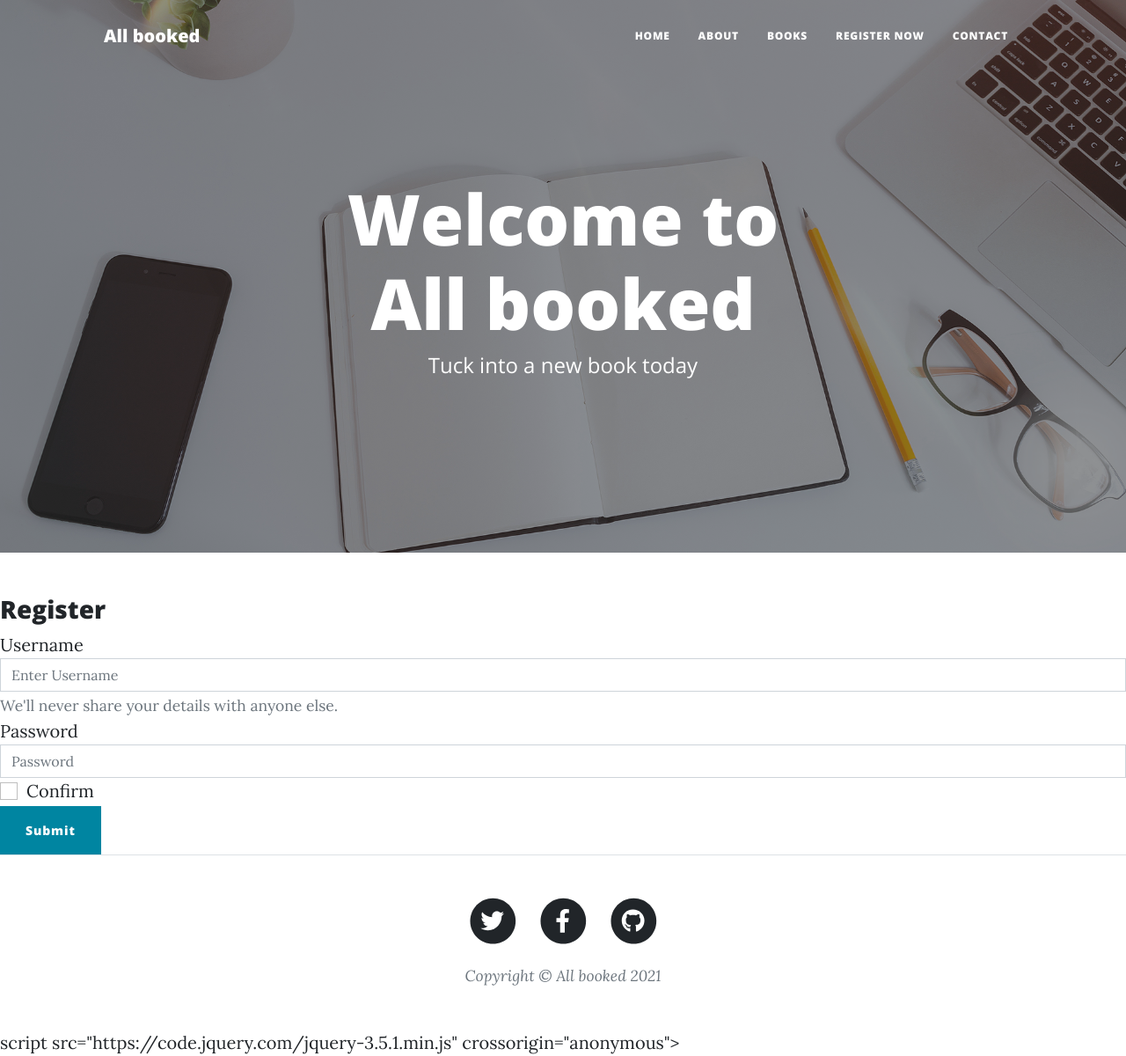
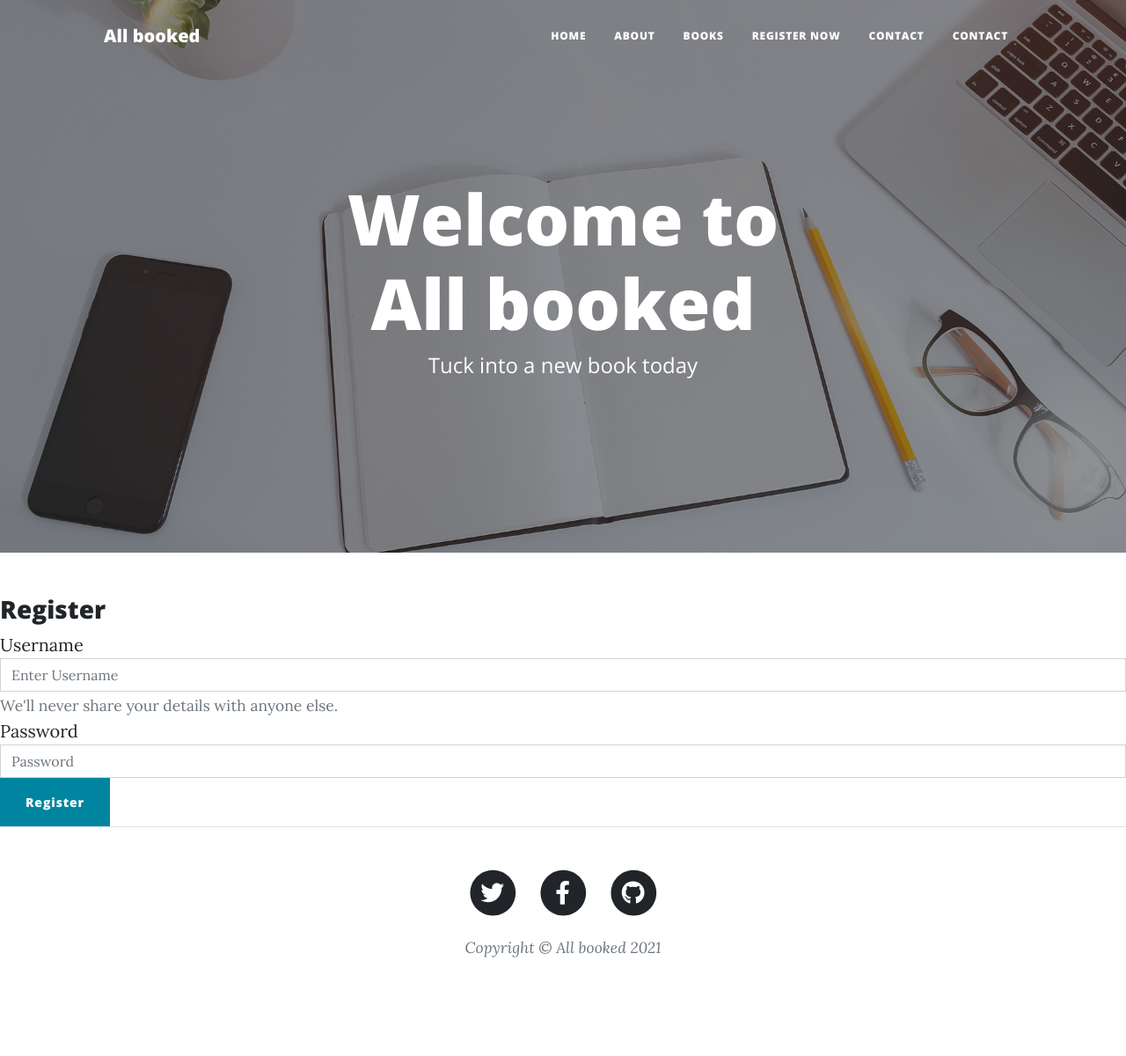
Before and after one commit to Marijoke/MS3, a Flask app: page /register in a window 1280 px wide. Shown: the whole page at 88% size. After the commit the page ends 1088 px from the top, so only its background shows below. Run offline with Flask 2, Linux system fonts and the light colour scheme; some libraries are stand-ins or nearby versions.

Commit message:
Registration form complete, data encrypted and is recieved by Mongo successfully

```diff
--- a/app.py
+++ b/app.py
@@ -39,6 +39,24 @@ def books():
 
 @app.route("/register", methods=["GET", "POST"])
 def register():
+    if request.method == "POST":
+        # check if username already exists in db
+        existing_user = mongo.db.users.find_one(
+            {"username": request.form.get("username").lower()})
+
+        if existing_user:
+            flash("Username already exists")
+            return redirect(url_for("register"))
+
+        register = {
+            "username": request.form.get("username").lower(),
+            "password": generate_password_hash(request.form.get("password"))
+        }
+        mongo.db.users.insert_one(register)
+
+        # put the new user into 'session' cookie
+        session["user"] = request.form.get("username").lower()
+        flash("Registration Successful!")
     return render_template("register.html")
 
 
--- a/templates/base.html
+++ b/templates/base.html
@@ -31,6 +31,7 @@
                     <li class="nav-item"><a class="nav-link px-lg-3 py-3 py-lg-4" href="{{ url_for('books') }}">Books</a></li>
                     <li class="nav-item"><a class="nav-link px-lg-3 py-3 py-lg-4" href="{{ url_for('register') }}">Register Now</a></li>
                     <li class="nav-item"><a class="nav-link px-lg-3 py-3 py-lg-4" href="{{ url_for('contact') }}">Contact</a></li>
+                    <li class="nav-item"><a class="nav-link px-lg-3 py-3 py-lg-4" href="#">Contact</a></li>
                 </ul>
             </div>
         </div>
@@ -87,9 +88,6 @@
             </div>
         </div>
     </footer>
-    <!-- jquery-->
-    script src="https://code.jquery.com/jquery-3.5.1.min.js"
-        integrity="sha256-9/aliU8dGd2tb6OSsuzixeV4y/faTqgFtohetphbbj0=" crossorigin="anonymous"></script>
     <!-- Bootstrap core JS-->
     <script src="https://cdn.jsdelivr.net/npm/bootstrap@5.0.1/dist/js/bootstrap.bundle.min.js"></script>
     <!-- Core theme JS-->
--- a/templates/books.html
+++ b/templates/books.html
@@ -2,10 +2,10 @@
 {% block content %}
 
 <h2>Books</h2>
-    {% for book in books %}
-        {{ book._id }} <br>
+    {% for books in books %}
+        {{ task_manager.books_id }} <br>
         {{ book.book_title }} <br>
-        {{ book.ISBN }} <br>
+        {{ books.ISBN }} <br>
         {{ book.book_description }} <br>
         {{ book.author }} <br>
         {{ book.book_rating }} <br>
--- a/templates/register.html
+++ b/templates/register.html
@@ -6,20 +6,18 @@
     <!-- username -->
         <div class="form-group">
             <label for="username">Username</label>
-            <input type="username" class="form-control" id="username" aria-describedby="usernameHelp" placeholder="Enter Username" class="validate">
+            <input type="username" name="username" class="form-control" id="username" minlength="5"
+            maxlength="15" pattern="^[a-zA-Z0-9]{5,15}$" placeholder="Enter Username" class="validate" required>
             <small id="usernameHelp" class="form-text text-muted">We'll never share your details with anyone else.</small>
         </div>
     <!-- password -->
         <div class="form-group">
             <label for="password">Password</label>
-            <input type="password" class="form-control" id="password" placeholder="Password" class="validate">
+            <input type="password" name="password" class="form-control" id="password" minlength="5"
+            maxlength="15" pattern="^[a-zA-Z0-9]{5,15}$" placeholder="Password" class="validate">
         </div>
     <!-- register -->
-        <div class="form-group form-check">
-            <input type="checkbox" class="form-check-input" id="check">
-            <label class="form-check-label" for="check">Confirm</label>
-         </div>
-        <button type="submit" class="btn btn-primary">Submit</button>
+        <button type="submit" class="btn btn-primary">Register</button>
   </form>
 
   {% endblock %}
```
